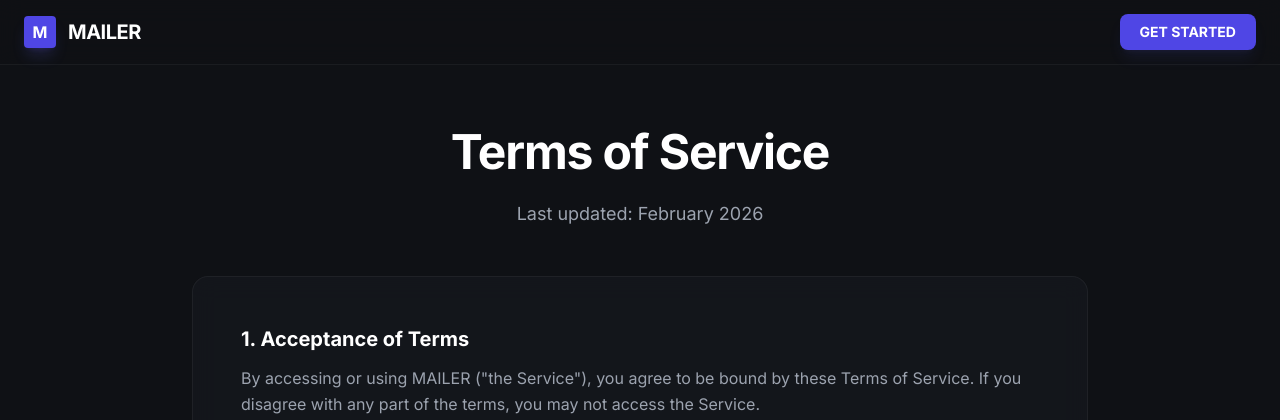
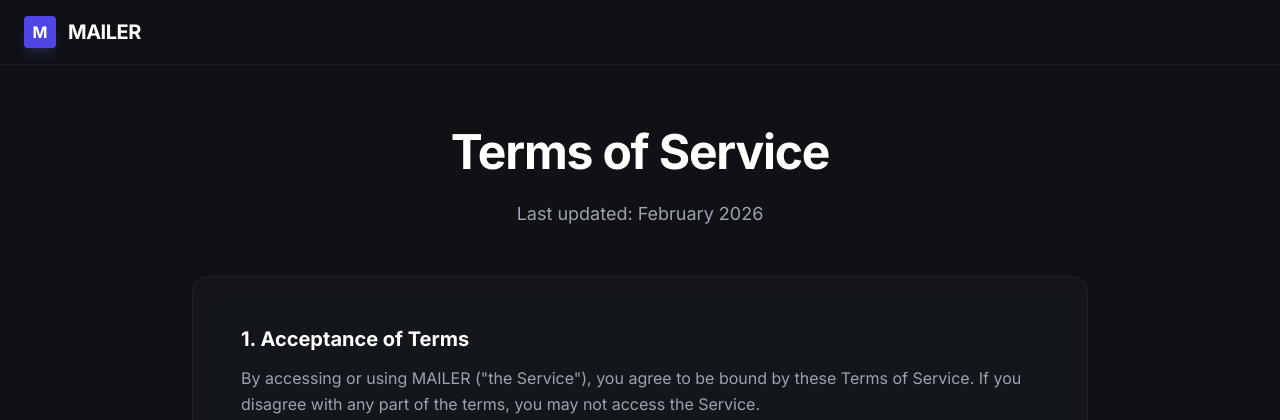
Before and after one commit to successjoseph/MAILER, a Flask app: template templates/terms.html in a window 1280 px wide. Shown: the top 420 px of the page. Run offline with Flask 3, Linux system fonts and the light colour scheme; the template is opened without the code that fills it, so the values that code supplies are empty; parts of the project's set-up code (start-up, migrations or seed data) failed here and were passed over; some libraries are stand-ins or nearby versions.

```diff
--- a/templates/privacy.html
+++ b/templates/privacy.html
@@ -41,12 +41,6 @@
             >
           </a>
         </div>
-        <a
-          href="/dashboard"
-          class="bg-indigo-600 hover:bg-indigo-500 text-white px-5 py-2 rounded-lg text-sm font-bold transition shadow-lg shadow-indigo-500/10"
-        >
-          GET STARTED
-        </a>
       </div>
     </nav>
 
--- a/templates/terms.html
+++ b/templates/terms.html
@@ -41,12 +41,6 @@
             >
           </a>
         </div>
-        <a
-          href="/dashboard"
-          class="bg-indigo-600 hover:bg-indigo-500 text-white px-5 py-2 rounded-lg text-sm font-bold transition shadow-lg shadow-indigo-500/10"
-        >
-          GET STARTED
-        </a>
       </div>
     </nav>
 
```
